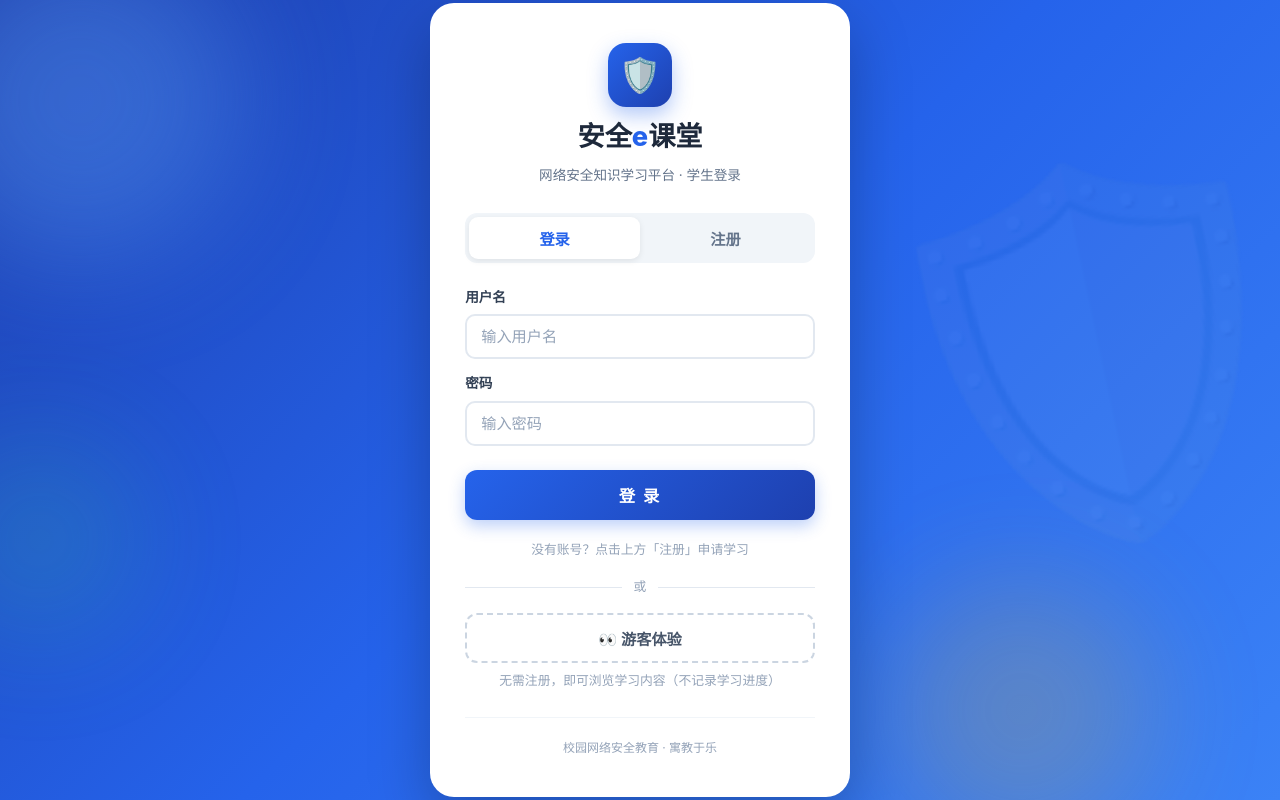
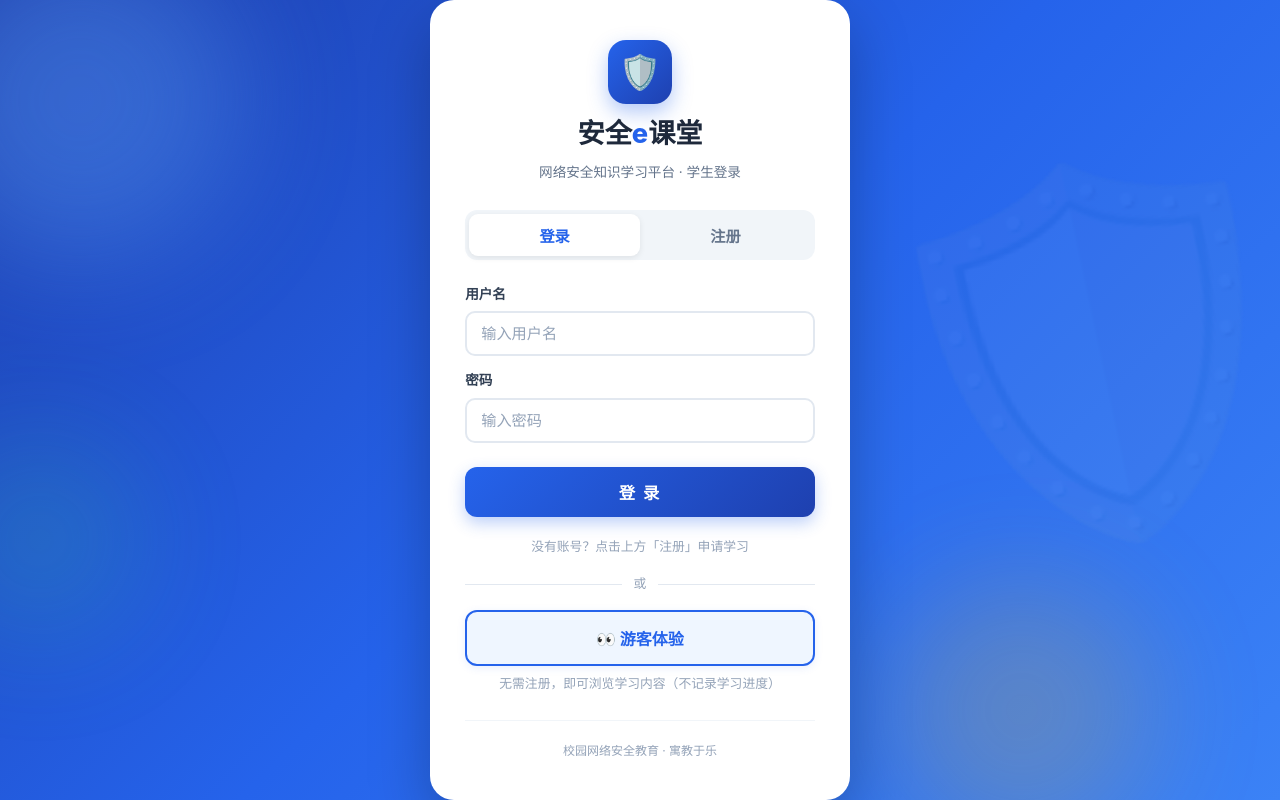
Before and after one commit to wayland123456/security-learning, a plain HTML site: page index.html in a window 1280 px wide. Drawn offline with nearby package versions, Linux system fonts and the light colour scheme.

Commit message:
fix: 游客体验按钮加大、蓝色实心边框更显眼

```diff
--- a/css/auth.css
+++ b/css/auth.css
@@ -238,19 +238,22 @@
 }
 .btn-guest {
   width: 100%;
-  padding: 12px;
-  background: #fff;
-  border: 2px dashed var(--gray-300);
+  padding: 14px;
+  background: #eff6ff;
+  border: 2px solid var(--primary);
   border-radius: 12px;
-  color: var(--gray-600);
-  font-size: 0.95rem;
-  font-weight: 600;
+  color: var(--primary);
+  font-size: 1rem;
+  font-weight: 700;
   cursor: pointer;
   transition: all 0.2s;
+  box-shadow: 0 2px 8px rgba(37,99,235,0.1);
 }
 .btn-guest:hover {
-  border-color: var(--primary);
-  color: var(--primary);
+  background: var(--primary);
+  color: #fff;
+  box-shadow: 0 4px 16px rgba(37,99,235,0.3);
+}
   background: #f8faff;
 }
 
--- a/sw.js
+++ b/sw.js
@@ -5,7 +5,7 @@
    - 跳过 Supabase API 请求（不缓存）
    ============================================ */
 
-const CACHE_NAME = 'security-e-class-v2';
+const CACHE_NAME = 'security-e-class-v3';
 
 const CRITICAL_ASSETS = [
   './',
```
